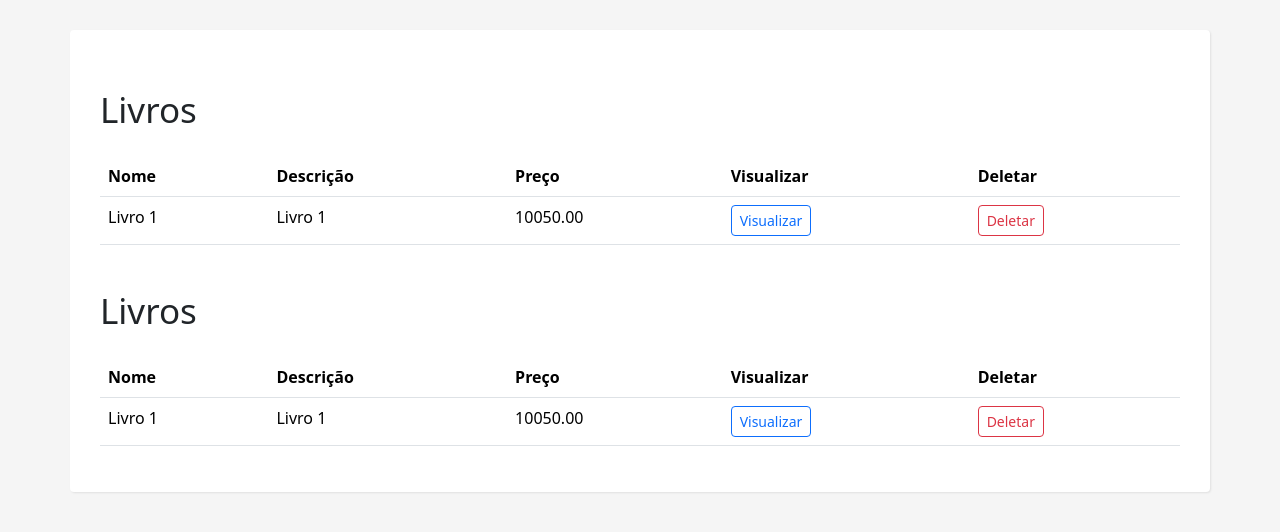
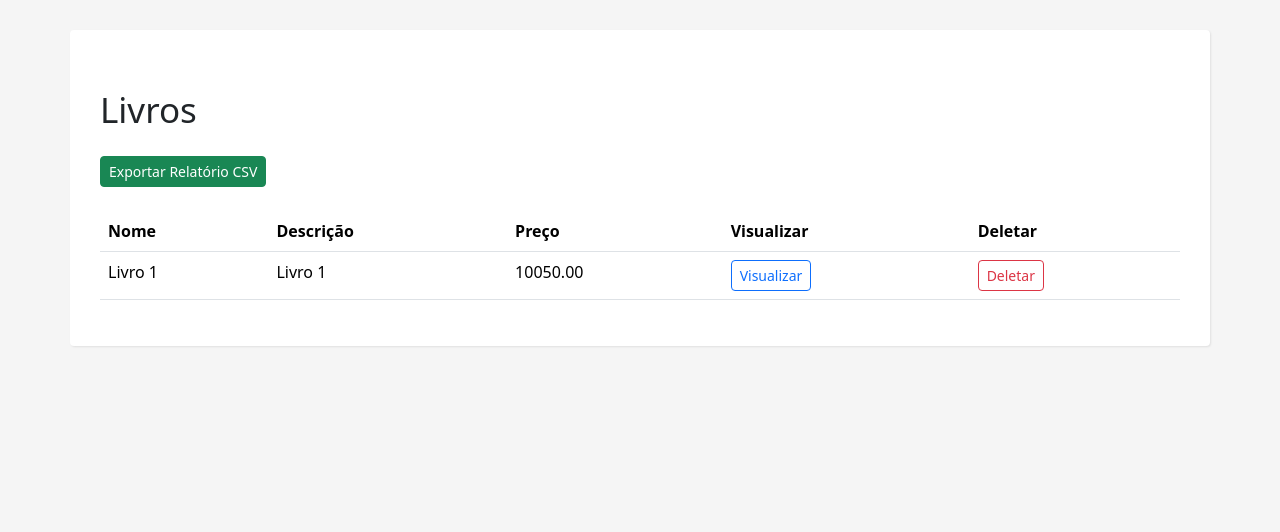
Before and after one commit to eduardohenriquee/gestaoBlibioteca, a Django app: page / in a window 1280 px wide. Shown: the part 78-610 px from the top of the page. Run offline with Django 5.2, Linux system fonts and the light colour scheme; data comes from the database, SQL or seed files in the repository; both versions use the stored data as it was after the commit; some libraries are stand-ins or nearby versions.

Commit message:
colocando botao de excel

```diff
--- a/products/templates/products/product_list.html
+++ b/products/templates/products/product_list.html
@@ -2,9 +2,23 @@
 <h1 class="my-4">
   <small>Livros</small>
 </h1>
+
+<!-- Botão para exportar CSV -->
+<div class="row mb-4">
+  <div class="col-12">
+    <a href="{% url 'export_books_csv' %}">
+      <button type="button" class="btn btn-success btn-sm">
+        Exportar Relatório CSV
+      </button>
+    </a>
+  </div>
+</div>
+
+<!-- Exibição de mensagens -->
 {% if messages %} {% for message in messages %}
 <div class="alert alert-success" role="alert">{{ message }}</div>
 {% endfor %} {% endif %}
+
 <div class="row">
   {% if object_list %}
   <div class="col-12" style="overflow-x: scroll">
@@ -25,18 +39,18 @@
           <td>{{ product.description }}</td>
           <td>{{ product.price }}</td>
           <td>
-            <a href="{% url 'product_view' product.id %}"
-              ><button type="button" class="btn btn-outline-primary btn-sm">
+            <a href="{% url 'product_view' product.id %}">
+              <button type="button" class="btn btn-outline-primary btn-sm">
                 Visualizar
-              </button></a
-            >
+              </button>
+            </a>
           </td>
           <td>
-            <a href="{% url 'product_delete' product.id %}"
-              ><button type="button" class="btn btn-outline-danger btn-sm">
+            <a href="{% url 'product_delete' product.id %}">
+              <button type="button" class="btn btn-outline-danger btn-sm">
                 Deletar
-              </button></a
-            >
+              </button>
+            </a>
           </td>
         </tr>
         {% endfor %}
@@ -47,64 +61,9 @@
   <div class="col-12">
     <div class="alert alert-warning" role="alert">
       There is no product, yet. But if you want, you can add from
-      <a class="badge badge-info" href="{% url 'product_new' %}"
-        ><strong>here.</strong></a
-      >
-    </div>
-  </div>
-  {% endif %}
-</div>
-<h1 class="my-4">
-  <small>Livros</small>
-</h1>
-{% if messages %} {% for message in messages %}
-<div class="alert alert-success" role="alert">{{ message }}</div>
-{% endfor %} {% endif %}
-<div class="row">
-  {% if object_list %}
-  <div class="col-12" style="overflow-x: scroll">
-    <table class="table">
-      <thead class="thead-dark">
-        <tr>
-          <th scope="col">Nome</th>
-          <th scope="col">Descrição</th>
-          <th scope="col">Preço</th>
-          <th scope="col">Visualizar</th>
-          <th scope="col">Deletar</th>
-        </tr>
-      </thead>
-      <tbody>
-        {% for product in object_list %}
-        <tr>
-          <td>{{ product.name }}</td>
-          <td>{{ product.description }}</td>
-          <td>{{ product.price }}</td>
-          <td>
-            <a href="{% url 'product_view' product.id %}"
-              ><button type="button" class="btn btn-outline-primary btn-sm">
-                Visualizar
-              </button></a
-            >
-          </td>
-          <td>
-            <a href="{% url 'product_delete' product.id %}"
-              ><button type="button" class="btn btn-outline-danger btn-sm">
-                Deletar
-              </button></a
-            >
-          </td>
-        </tr>
-        {% endfor %}
-      </tbody>
-    </table>
-  </div>
-  {% else %}
-  <div class="col-12">
-    <div class="alert alert-warning" role="alert">
-      There is no product, yet. But if you want, you can add from
-      <a class="badge badge-info" href="{% url 'product_new' %}"
-        ><strong>here.</strong></a
-      >
+      <a class="badge badge-info" href="{% url 'product_new' %}">
+        <strong>here.</strong>
+      </a>
     </div>
   </div>
   {% endif %}
--- a/products/urls.py
+++ b/products/urls.py
@@ -7,4 +7,5 @@ urlpatterns = [
     path('new', views.ProductCreate.as_view(), name='product_new'),
     path('edit/<int:pk>', views.ProductUpdate.as_view(), name='product_edit'),
     path('delete/<int:pk>', views.ProductDelete.as_view(), name='product_delete'),
+    path('export-books-csv/', views.export_books_csv, name='export_books_csv'),
 ]
--- a/products/views.py
+++ b/products/views.py
@@ -4,7 +4,8 @@ from django.contrib.messages.views import SuccessMessageMixin
 from django.views.generic.edit import CreateView, UpdateView, DeleteView
 from django.http import HttpResponse
 from django.urls import reverse_lazy
-
+import csv
+from django.http import HttpResponse
 from .models import Product
 from .forms import ProductForm
 
@@ -30,3 +31,22 @@ class ProductDelete(SuccessMessageMixin, DeleteView):
     model = Product
     success_url = reverse_lazy('product_list')
     success_message = "Product successfully deleted!"
+
+
+def export_books_csv(request):
+    # Configuração para a resposta HTTP
+    response = HttpResponse(content_type='text/csv')
+    response['Content-Disposition'] = 'attachment; filename="livros.csv"'
+
+    # Criando o escritor de CSV
+    writer = csv.writer(response)
+    writer.writerow(['Nome', 'Descrição', 'Preço'])
+
+    # Obtendo todos os produtos
+    products = Product.objects.all()
+
+    # Escrevendo os dados dos produtos no arquivo CSV
+    for product in products:
+        writer.writerow([product.name, product.description, product.price])
+
+    return response
```
Also changed, not shown: db.sqlite3.
